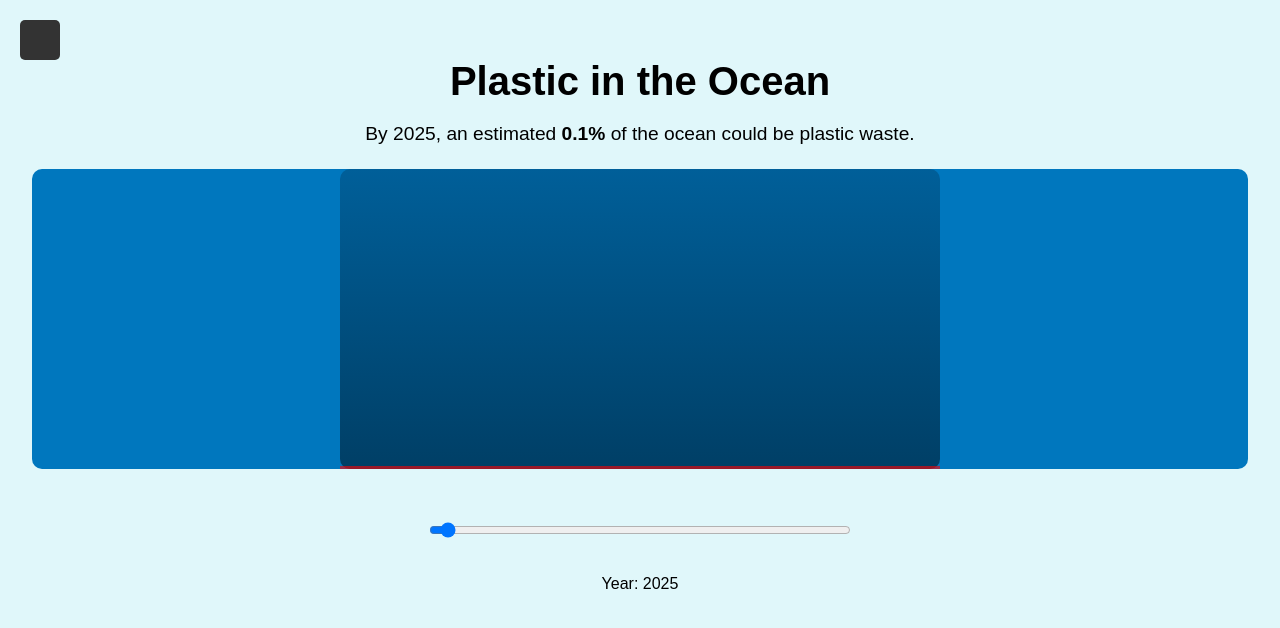
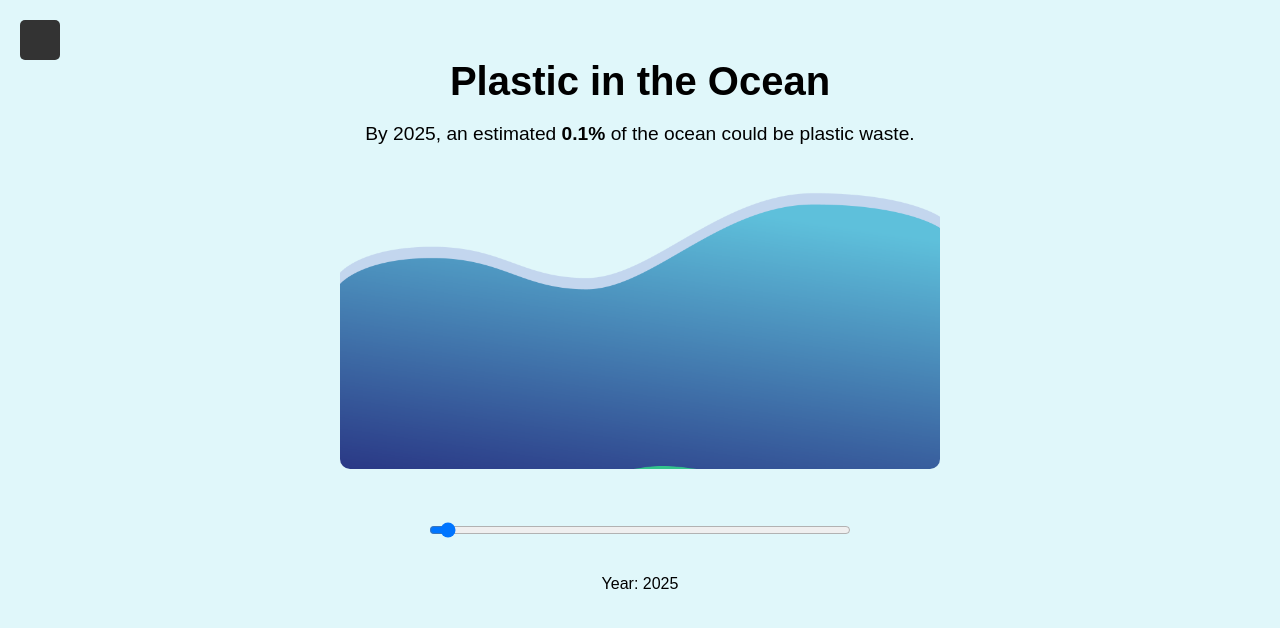
Before and after one commit to littleivan12/EcoImpact, a React (Create React App) app in the folder frontend/: page /plastic-ocean in a window 1280 px wide. Shown: the top 628 px of the page. Built offline with nearby package versions, Linux system fonts and the light colour scheme.

Commit message:
Ocean trash implemented
Ocean trash implemented

```diff
--- a/frontend/src/styles/PlasticOcean.css
+++ b/frontend/src/styles/PlasticOcean.css
@@ -48,7 +48,7 @@
     justify-content: center;
     align-items: flex-end;
     height: 300px;
-    background-color: #0077be;
+    /*background-color: #0077be;*/
     border-radius: 10px;
     position: relative;
     overflow: hidden;
@@ -58,7 +58,8 @@
     width: 80%;
     max-width: 600px;
     height: 100%;
-    background: linear-gradient(to bottom, #005f99, #003f66);
+    background-image: url("/public/visuals/water/trash/ocean.png");
+    background-size: cover;
     position: relative;
     border-radius: 10px;
   }
@@ -67,7 +68,8 @@
     width: 100%;
     position: absolute;
     bottom: 0;
-    background: rgba(255, 0, 0, 0.6);
+    background-image: url("/public/visuals/water/trash/trash.png");
+    background-size: cover;
     transition: height 0.5s ease-in-out;
   }
 
```
Also changed, not shown: frontend/public/visuals/water/trash/ocean.png (added), frontend/public/visuals/water/trash/trash.png (added).
